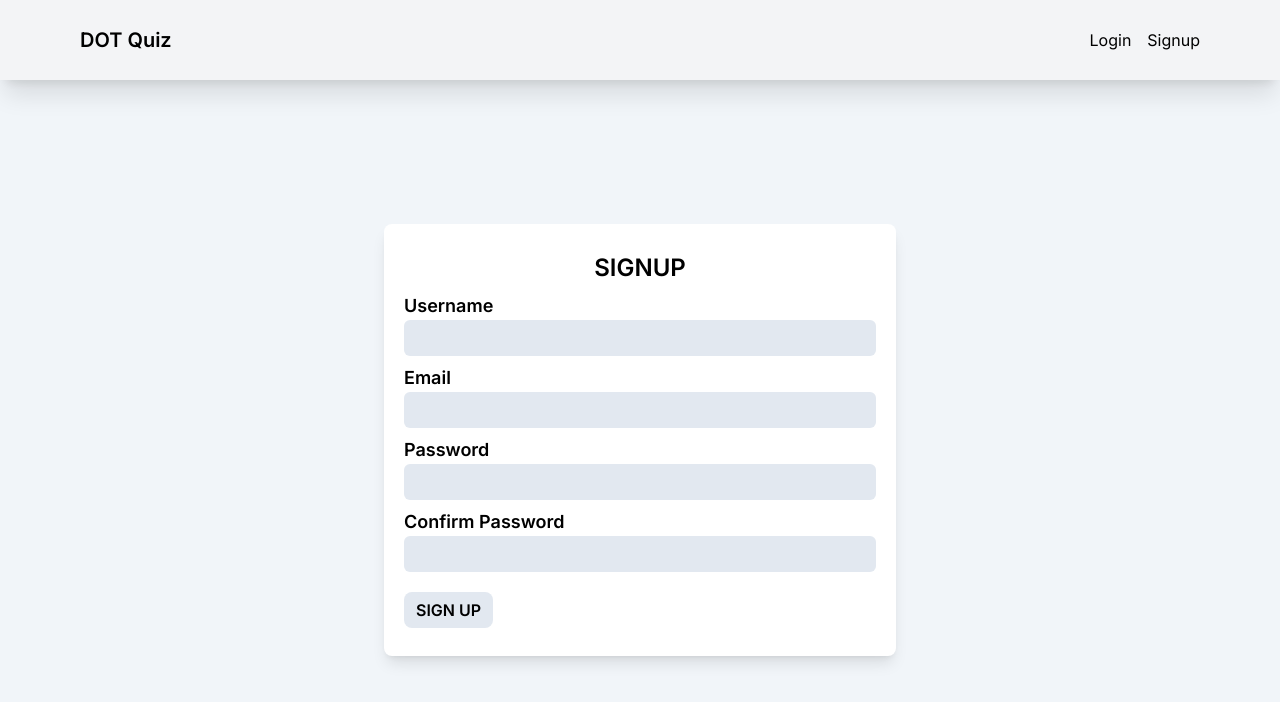
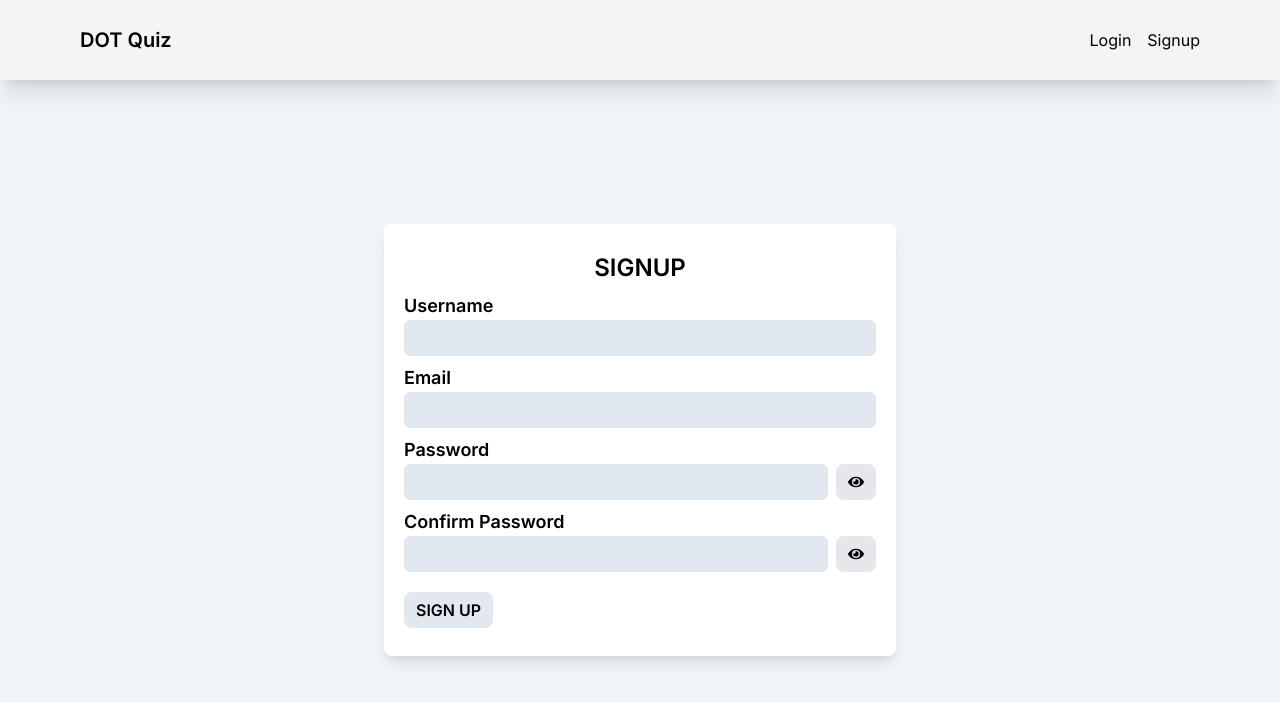
Before and after one commit to arya-bhanu/next-quiz-app, a Next.js app: page /auth/signup in a window 1280 px wide. Shown: the top 702 px of the page. Built offline with nearby package versions, Linux system fonts and the light colour scheme; no server answers.

Commit message:
final: deploy v1

```diff
--- a/app/ai-generate/page.tsx
+++ b/app/ai-generate/page.tsx
@@ -1,9 +1,26 @@
 "use client";
+import { axiosServerAuthConfig } from "@/config/axios.config";
 import { useRouter } from "next/navigation";
-import React from "react";
+import React, { useEffect, useState } from "react";
+import Loading from "../loading";
 
 const AiGenerate = () => {
   const router = useRouter();
+  const [isLoading, setIsLoading] = useState(true);
+  useEffect(() => {
+    axiosServerAuthConfig
+      .get("/user/auth")
+      .then(() => {
+        setIsLoading(false);
+      })
+      .catch(() => {
+        router.replace("/auth/login");
+      })
+      .finally(() => {
+        setIsLoading(false);
+      });
+    // eslint-disable-next-line react-hooks/exhaustive-deps
+  }, []);
   const handleFormSubmit = (event: React.FormEvent<HTMLFormElement>) => {
     event.preventDefault();
     window.localStorage.clear();
@@ -26,13 +43,19 @@ const AiGenerate = () => {
     });
   };
   return (
+    <>
+      {isLoading ? (
+        <Loading />
+      ) : (
         <div className="py-10 flex justify-center">
           <form
             onSubmit={handleFormSubmit}
             className="w-full max-w-3xl flex flex-col items-center gap-5"
           >
             <fieldset className="fieldset shadow-md w-full">
-          <legend className="fieldset-legend">Enter your topic prompt</legend>
+              <legend className="fieldset-legend">
+                Enter your topic prompt
+              </legend>
               <input
                 id="topic"
                 name="topic"
@@ -75,6 +98,8 @@ const AiGenerate = () => {
             <button className="btn btn-primary">Let&apos;s Practice</button>
           </form>
         </div>
+      )}
+    </>
   );
 };
 
--- a/app/auth/login/page.tsx
+++ b/app/auth/login/page.tsx
@@ -1,19 +1,20 @@
 "use client";
 import Link from "next/link";
 import { axiosServerAuthConfig } from "@/config/axios.config";
-import { useRouter } from "next/navigation";
 import { motion } from "framer-motion";
 import { toast } from "react-toastify";
+import { FaEye } from "react-icons/fa";
+import { useState } from "react";
 function Login() {
-  const router = useRouter();
+  const [showPass, setShowPass] = useState(false);
   function handleSubmit(event: any) {
     event.preventDefault();
-    const email = event.target.elements.email.value;
+    const email_username = event.target.elements.email_username.value;
     const password = event.target.elements.password.value;
     axiosServerAuthConfig
       .post(
         "/user/auth/login",
-        { email, password },
+        { email_username, password },
         { headers: { "Content-Type": "application/json" } }
       )
       .then(() => {
@@ -36,12 +37,28 @@ function Login() {
     >
       <h4 className="font-semibold text-2xl text-center">LOGIN</h4>
       <div className="form-input-wrapper">
-        <label htmlFor="time">Email</label>
-        <input type="email" name="email" id="email" required />
+        <label htmlFor="time">Email / Username</label>
+        <input type="text" name="email_username" id="email_username" required />
       </div>
-      <div className="form-input-wrapper">
+
+      <div className="form-input-wrapper flex-1">
         <label htmlFor="number_questions">Password</label>
-        <input type="password" name="password" id="password" required />
+        <div className="flex gap-2">
+          <input
+            type={showPass ? "text" : "password"}
+            name="password"
+            id="password"
+            className="flex-1"
+            required
+          />
+          <button
+            type="button"
+            onClick={() => setShowPass(!showPass)}
+            className="bg-gray-200 px-3 rounded-lg"
+          >
+            <FaEye />
+          </button>
+        </div>
       </div>
 
       <div className="flex items-center gap-x-3">
--- a/app/auth/signup/page.tsx
+++ b/app/auth/signup/page.tsx
@@ -4,23 +4,37 @@ import { axiosServerConfig } from "@/config/axios.config";
 import { useRouter } from "next/navigation";
 import { motion } from "framer-motion";
 import { toast } from "react-toastify";
+import { FaEye } from "react-icons/fa";
+import { useForm } from "react-hook-form";
+type FormData = {
+  email: string;
+  password: string;
+  confirmPassword: string;
+  username: string;
+};
 function Signup() {
   const router = useRouter();
   const [isPassValid, setIsPassValid] = useState<boolean>(true);
   const [isPassEqual, setIsPassEqual] = useState<boolean>(true);
-	function handleSubmit(event: any) {
-		event.preventDefault();
-		const regex = /^(?=.*\d)(?=.*[a-zA-Z])(?=.*[\W_])[a-zA-Z\d\W_]{4,12}$/;
-		const username = event.target.elements.username.value;
-		const email = event.target.elements.email.value;
-		const password = event.target.elements.password.value;
-		const password_retype = event.target.elements.password_retype.value;
-		if (regex.test(password)) {
-			setIsPassValid(true);
+  const [showPassConfirm, setShowPassConfirm] = useState(false);
+  const [showPass, setShowPass] = useState(false);
+  const {
+    register,
+    handleSubmit,
+    watch,
+    formState: { errors },
+  } = useForm<FormData>();
+  const onSubmit = (data: FormData) => {
+    console.log("Form Data:", data);
     axiosServerConfig
       .post(
         "/user/auth/register",
-					{ email, password, confirm_password: password_retype, username },
+        {
+          email: data.email,
+          password: data.password,
+          confirm_password: data.confirmPassword,
+          username: data.username,
+        },
         { headers: { "Content-Type": "application/json" } }
       )
       .then((res: any) => {
@@ -30,16 +44,15 @@ function Signup() {
       .catch((err) => {
         toast("Username or Email already registered", { type: "warning" });
       });
-		} else {
-			setIsPassValid(false);
-		}
-	}
+  };
+
+  const passwordValue = watch("password");
   return (
     <motion.form
       initial={{ y: -20, opacity: 0 }}
       animate={{ y: 0, opacity: 1 }}
       transition={{ delay: 0.1, duration: 0.3, ease: "easeInOut" }}
-			onSubmit={handleSubmit}
+      onSubmit={handleSubmit(onSubmit)}
       className="bg-white shadow-lg m-auto rounded-lg mx-auto px-5 py-7 max-w-lg w-full flex flex-col gap-y-2"
     >
       <h4 className="font-semibold text-2xl text-center">SIGNUP</h4>
@@ -47,51 +60,96 @@ function Signup() {
         <label htmlFor="time">Username</label>
         <input
           type="text"
-					name="username"
-					id="username"
-					required
+          {...register("username", {
+            required: "Username is required",
+          })}
         />
+        {errors?.username && (
+          <span className="text-red-500 text-sm">
+            {errors.username && <p>{errors?.username?.message}</p>}
+          </span>
+        )}
       </div>
       <div className="form-input-wrapper">
         <label htmlFor="time">Email</label>
         <input
-					type="email"
-					name="email"
-					id="email"
-					required
+          type="text"
+          {...register("email", {
+            required: "Email is required",
+            pattern: {
+              value: /^[^\s@]+@[^\s@]+\.[^\s@]+$/,
+              message: "Invalid email format",
+            },
+          })}
         />
+        {errors?.email && (
+          <span className="text-red-500 text-sm">
+            {errors.email && <p>{errors?.email?.message}</p>}
+          </span>
+        )}
       </div>
       <div className="form-input-wrapper">
         <label htmlFor="number_questions">Password</label>
+        <div className="flex gap-2">
           <input
-					type="password"
-					name="password"
-					id="password"
-					required
+            type={showPass ? "text" : "password"}
+            className="flex-1"
+            {...register("password", {
+              required: "Password is required",
+              minLength: {
+                value: 4,
+                message: "Password must be at least 4 characters",
+              },
+              maxLength: {
+                value: 12,
+                message: "Password must be at most 12 characters",
+              },
+              pattern: {
+                value: /^(?=.*[a-zA-Z])(?=.*\d)(?=.*[^a-zA-Z0-9])/,
+                message: "Must include letters, numbers, and symbols",
+              },
+            })}
           />
-				{!isPassValid && (
-					<p className="text-red-600">
-						password harus memiliki 4 - 12 karakter, mengandung simbol, huruf,
-						angka, tanpa space
-					</p>
+          <button
+            type="button"
+            onClick={() => setShowPass(!showPass)}
+            className="bg-gray-200 px-3 rounded-lg"
+          >
+            <FaEye />
+          </button>
+        </div>
+        {errors?.password && (
+          <span className="text-red-500 text-sm">
+            {errors.password?.message}
+          </span>
         )}
-				{!isPassEqual && <p className="text-red-600">password tidak cocok</p>}
       </div>
       <div className="form-input-wrapper">
         <label htmlFor="number_questions">Confirm Password</label>
+
+        <div className="flex gap-2">
           <input
-					type="password"
-					name="password_retype"
-					id="password_retype"
-					required
+            className="flex-1"
+            type={showPassConfirm ? "text" : "password"}
+            {...register("confirmPassword", {
+              required: "Please confirm your password",
+              validate: (value) =>
+                value === passwordValue || "Passwords do not match",
+            })}
           />
-				{!isPassValid && (
-					<p className="text-red-600">
-						password harus memiliki 4 - 12 karakter, mengandung simbol, huruf,
-						angka, tanpa space
-					</p>
+          <button
+            type="button"
+            onClick={() => setShowPassConfirm(!showPassConfirm)}
+            className="bg-gray-200 px-3 rounded-lg"
+          >
+            <FaEye />
+          </button>
+        </div>
+        {errors?.confirmPassword && (
+          <span className="text-red-500 text-sm">
+            {errors.confirmPassword?.message}
+          </span>
         )}
-				{!isPassEqual && <p className="text-red-600">password tidak cocok</p>}
       </div>
       <button
         type="submit"
--- a/app/choose-form/page.tsx
+++ b/app/choose-form/page.tsx
@@ -1,8 +1,32 @@
+"use client";
 import Link from "next/link";
-import React from "react";
+import React, { useEffect, useState } from "react";
+import Loading from "../loading";
+import { axiosServerAuthConfig } from "@/config/axios.config";
+import { useRouter } from "next/navigation";
 
 const ChooseForm = () => {
+  const router = useRouter();
+  const [isLoading, setIsLoading] = useState(true);
+  useEffect(() => {
+    axiosServerAuthConfig
+      .get("/user/auth")
+      .then(() => {
+        setIsLoading(false);
+      })
+      .catch(() => {
+        router.replace("/auth/login");
+      })
+      .finally(() => {
+        setIsLoading(false);
+      });
+    // eslint-disable-next-line react-hooks/exhaustive-deps
+  }, []);
   return (
+    <>
+      {isLoading ? (
+        <Loading />
+      ) : (
         <div className="m-auto">
           <h2 className="text-2xl">Choose how you wanted to create exercise</h2>
           <div className="flex items-center gap-5 flex-wrap text-center mt-5">
@@ -20,6 +44,8 @@ const ChooseForm = () => {
             </Link>
           </div>
         </div>
+      )}
+    </>
   );
 };
 
--- a/package.json
+++ b/package.json
@@ -15,6 +15,8 @@
     "next": "13.5.4",
     "react": "^18",
     "react-dom": "^18",
+    "react-hook-form": "^7.56.0",
+    "react-icons": "^5.5.0",
     "react-toastify": "^9.1.3",
     "sanitize-html": "^2.11.0",
     "sharp": "^0.32.6"
```
Also changed, not shown: app/(home)/page.tsx (+38 -1 lines), 1 other file (tests, documents, lock files or other folders). Lines whose indentation alone changed are shown as unchanged.
